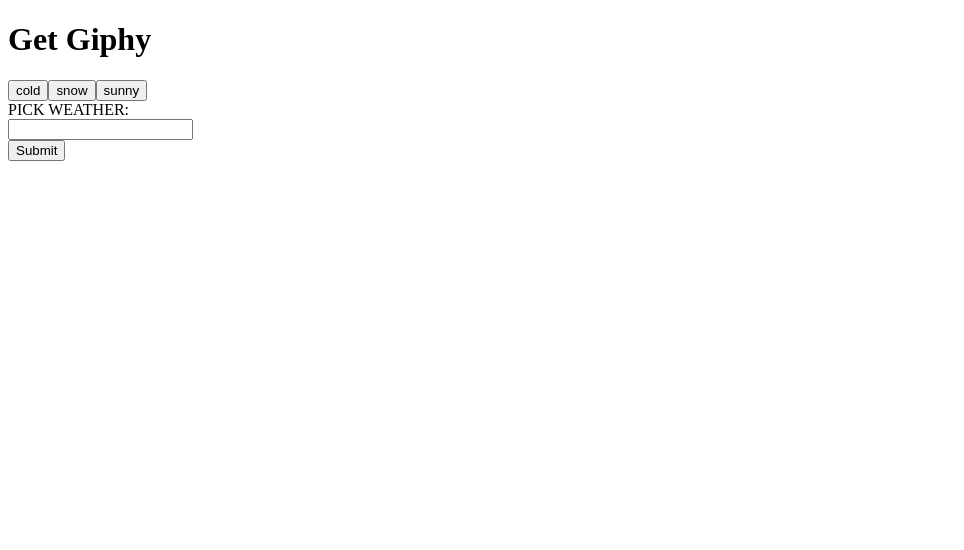
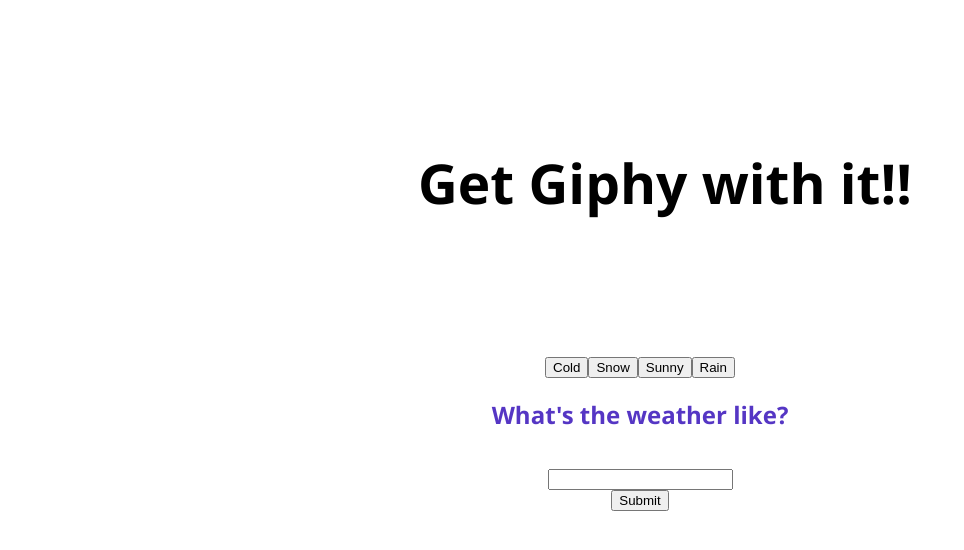
Before and after one commit to Elm1212/Giphy_API, a plain HTML site: page giphy.html in a window 1280 px wide. Shown: the whole page, without its empty margins (0-964 px from the left). Drawn offline with nearby package versions, Linux system fonts and the light colour scheme.

Commit message:
styling added

```diff
--- /dev/null
+++ b/assets/css/style.css
@@ -0,0 +1,31 @@
+.container {
+    padding: 100px;
+    margin-left: 50px;
+
+}
+
+h1{
+    text-align: center;
+    font-family: 'Segoe UI', Tahoma, Geneva, Verdana, sans-serif;
+    font-size: 55px;
+}
+
+
+h2 {
+    color: #5536c4;
+    text-align: center;
+    font-family: 'Segoe UI', Tahoma, Geneva, Verdana, sans-serif;
+}
+
+#buttonZone{
+    text-align: center;
+
+}
+
+.input{
+    text-align: center;
+}
+
+.gifs-appear-here{
+    text-align: center;
+}
--- a/assets/javascript/app.js
+++ b/assets/javascript/app.js
@@ -1,7 +1,7 @@
 
 //$( document ).ready(function() {
 
-var weatherArray = ["cold", "snow", "sunny"]
+var weatherArray = ["Cold", "Snow", "Sunny", "Rain"]
 
 
 
@@ -29,7 +29,7 @@ var addBtn = function(){
         method: "GET"
       }).then(function (response) {
         for (var i = 0; i < response.data.length; i++) {
-        console.log(response.data[i])
+
         var newDiv = $("<div>");
         newDiv.addClass("gifDiv")
         var newImage = $("<img>");
@@ -39,12 +39,13 @@ var addBtn = function(){
 
         newImage.on("click", function(){
           if ($(this).attr("data-still") == $(this).attr("src")) {
-            $(this).attr("src", $(this).attr("data-moving"))
+              $(this).attr("src", $(this).attr("data-moving"))
           }
           else {
-            $(this).attr("src", $(this).attr("data-still"))
+              $(this).attr("src", $(this).attr("data-still"))
           }
         })
+
           $(newDiv).append(newImage);
           var rating = $("<p>").text("Rating : " + response.data[i].rating)
           $(newDiv).append(rating);
@@ -63,3 +64,5 @@ var addBtn = function(){
 }
 
 addBtn();
+
+//console.log(response.data[i])
--- a/giphy.html
+++ b/giphy.html
@@ -4,15 +4,22 @@
     <meta charset="UTF-8">
     <meta name="viewport" content="width=device-width, initial-scale=1.0">
     <meta http-equiv="X-UA-Compatible" content="ie=edge">
-    <title>Get Giphy!!</title>
+
+    <link rel="stylesheet" type="text/css" href="assets/css/style.css">
+    <title> Let's Get Giphy!! </title>
 </head>
 <body>
 
-    <h1> Get Giphy </h1>
+    <div class = "container">
+
+            <h1> Get Giphy with it!!</h1>
+
+    </div>
+
     <div id="buttonZone"> Buttons Appear Here </div>
 
-    <div>
-        PICK WEATHER:
+    <div class= "input">
+        <h2> What's the weather like?  </h2>
         <br>
         <input id="add" type="text" name="weatherName">
         <br>
@@ -22,8 +29,8 @@
 
         <div id="gifs-appear-here"></div>
     </body>
-                <script src="https://cdnjs.cloudflare.com/ajax/libs/jquery/3.2.1/jquery.min.js"></script>
-                <script src="assets/javascript/app.js"></script>
+        <script src="https://cdnjs.cloudflare.com/ajax/libs/jquery/3.2.1/jquery.min.js"></script>
+        <script src="assets/javascript/app.js"></script>
 
 </body>
 </html>
```
Also changed, not shown: assets/images/title.png (added), 4 other files.
